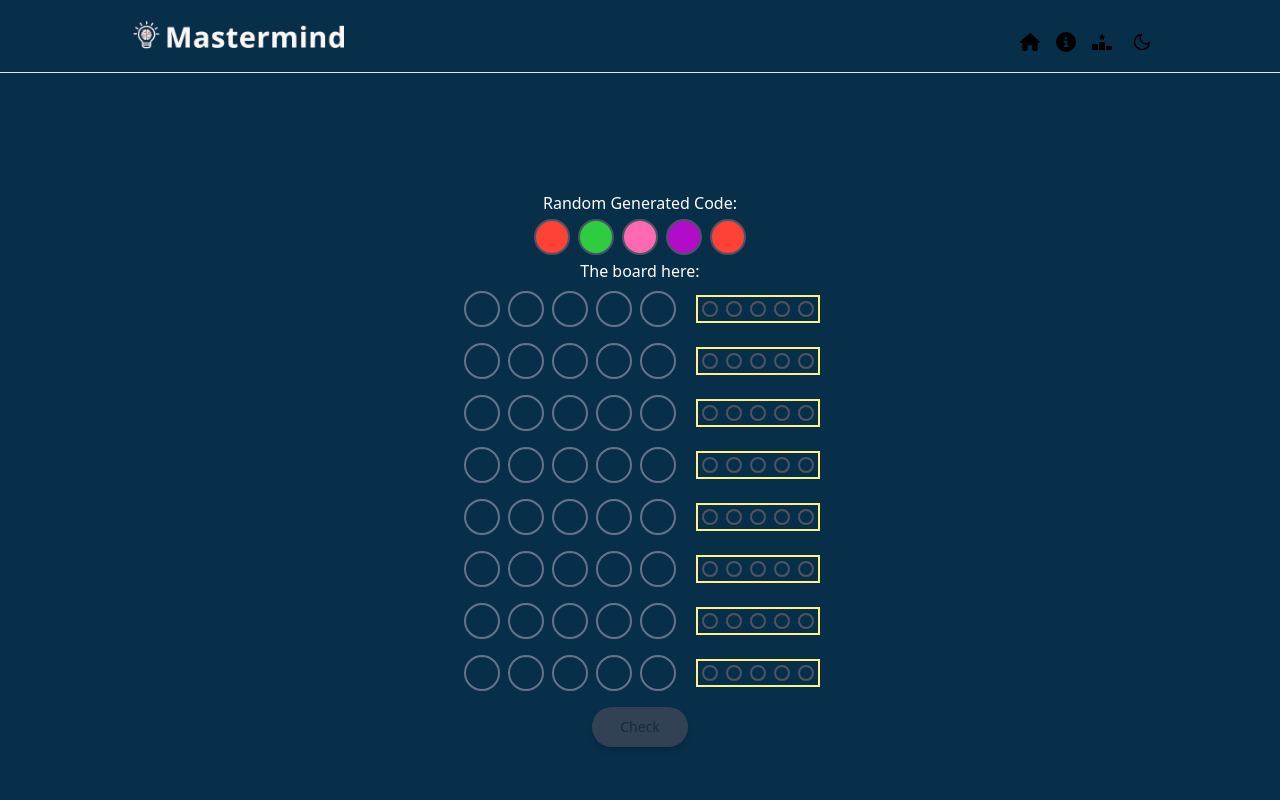
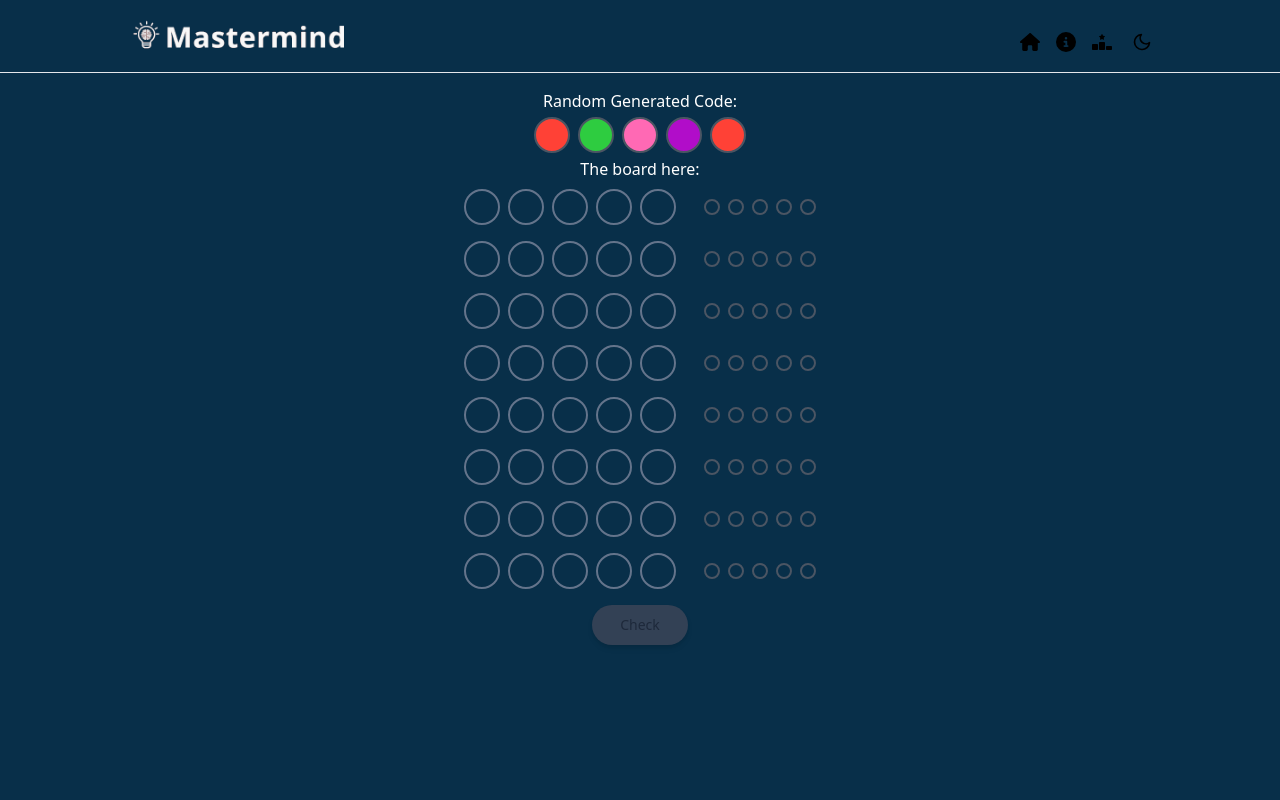
Before and after one commit to patobottos/mastermind, a Next.js app: page / in a window 1280 px wide. Shown: the top 800 px of the page. Built offline with nearby package versions, Linux system fonts and the light colour scheme.

Commit message:
🚧 Start working on global game state management with Zustand

```diff
--- a/package.json
+++ b/package.json
@@ -17,7 +17,7 @@
     "react": "^18.2.0",
     "react-dom": "^18.2.0",
     "react-icons": "^5.0.1",
-    "zustand": "^4.5.1"
+    "zustand": "^4.5.2"
   },
   "devDependencies": {
     "@testing-library/jest-dom": "^6.4.5",
--- a/src/app/page.tsx
+++ b/src/app/page.tsx
@@ -2,7 +2,7 @@
 
 export default function Home() {
   return (
-    <main className="flex min-h-screen flex-col items-center justify-between p-2 mx-auto overflow-hidden">
+    <main className="flex flex-col items-center p-4 min-h-screen mx-auto overflow-hidden">
       <Board />
     </main>
   );
--- a/src/components/Board.tsx
+++ b/src/components/Board.tsx
@@ -61,7 +61,7 @@
   const playersChances = [1, 2, 3, 4, 5, 6, 7, 8];
 
   return (
-    <div className="text-white w-[80vw] flex flex-col items-center justify-center m-auto">
+    <div className="text-white w-[80vw] flex flex-col items-center">
       <div className="flex flex-col items-center justify-center">
         <p>Random Generated Code:</p>
         <div className="flex">
@@ -75,8 +75,8 @@
 
       <div className="flex flex-col justify-center mx-20">
         {playersChances.map((_, index) => (
-          <div key={index} className="flex justify-center py-1 items-center">
-            <div className="col-span-2 mr-4 xxs:mr-0 xs:mr-0 s:mr-1">
+          <div key={index} className="flex justify-center py-1 items-center ">
+            <div className="col-span-2 mr-5 xs:mr-3 s:mr-4">
               <ColorButtonRow
                 guessingCode={initialColorValues}
                 size="large"
@@ -85,13 +85,23 @@
                 }
               />
             </div>
-            <div className="col-span-1 border-2 border-yellow-200 ">
+            <div className="col-span-1">
               <AnswerRow evaluation={evaluations[index]} />
             </div>
           </div>
         ))}
       </div>
       <CheckButton onClick={handleCheckButtonClick} />
+      {tryNumber >= 8 && (
+        <div className="flex flex-col items-center justify-center">
+          <p>Random Generated Code:</p>
+          <div className="flex">
+            {randomCode.map((CodePosition, index) => (
+              <Circle key={index} size="large" color={CodePosition.color} />
+            ))}
+          </div>
+        </div>
+      )}
     </div>
   );
 }
```
Also changed, not shown: src/utilities/store.ts (+7 -7 lines), 1 other file (tests, documents, lock files or other folders).
